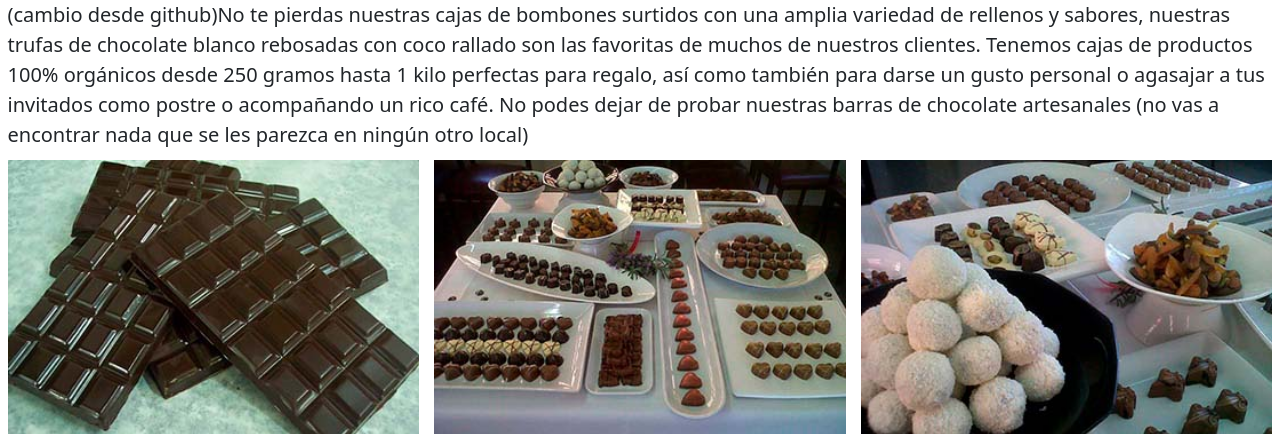
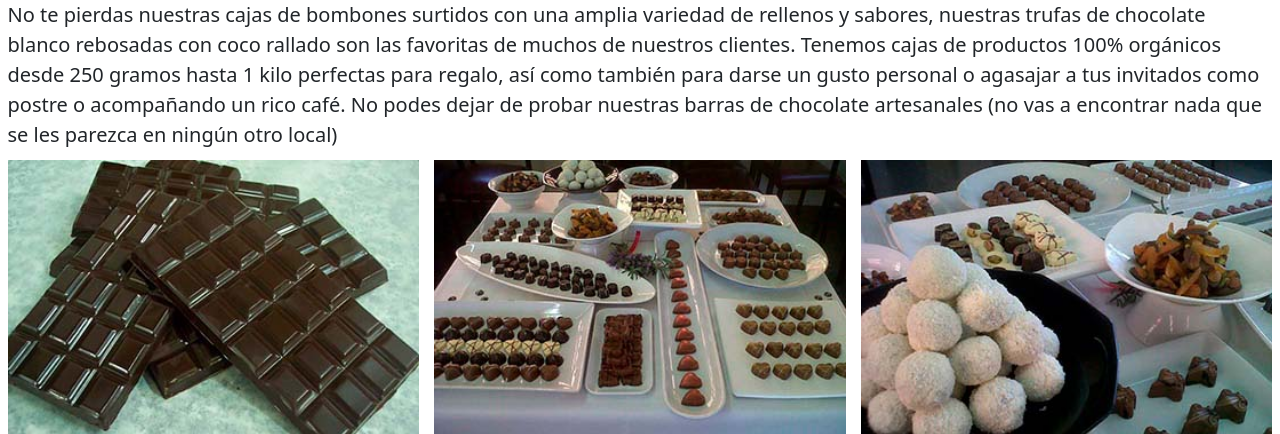
Before and after one commit to Diegohp141/Winter-Forest, a website: page index.html in a window 1280 px wide. Shown: the part 666-1100 px from the top of the page. Drawn offline with nearby package versions, Linux system fonts and the light colour scheme; a web font is replaced by a local one.

Commit message:
arregle cambio hecho en github

```diff
--- a/index.html
+++ b/index.html
@@ -93,7 +93,7 @@
     <section class="container-fluid mb-3">
       <h3>Productos</h3>
       <article class="mb-2">
-        <p>(cambio desde github)No te pierdas nuestras cajas de bombones surtidos con una amplia variedad de rellenos y sabores, nuestras trufas de chocolate blanco rebosadas con coco rallado son las favoritas de muchos de nuestros clientes.  Tenemos cajas de productos 100% orgánicos desde 250 gramos hasta 1 kilo perfectas para regalo, así como también para darse un gusto personal o agasajar a tus invitados como postre o acompañando un rico café. No podes dejar de probar nuestras barras de chocolate artesanales (no vas a encontrar nada que se les parezca en ningún otro local)</p>
+        <p>No te pierdas nuestras cajas de bombones surtidos con una amplia variedad de rellenos y sabores, nuestras trufas de chocolate blanco rebosadas con coco rallado son las favoritas de muchos de nuestros clientes.  Tenemos cajas de productos 100% orgánicos desde 250 gramos hasta 1 kilo perfectas para regalo, así como también para darse un gusto personal o agasajar a tus invitados como postre o acompañando un rico café. No podes dejar de probar nuestras barras de chocolate artesanales (no vas a encontrar nada que se les parezca en ningún otro local)</p>
       </article>
       <article class="row mb-2">
         <img src="img/amargo-ch.jpg" alt="Chocolate" class="col-lg-4 col-md-4 col-sm-4 m-img">
```
